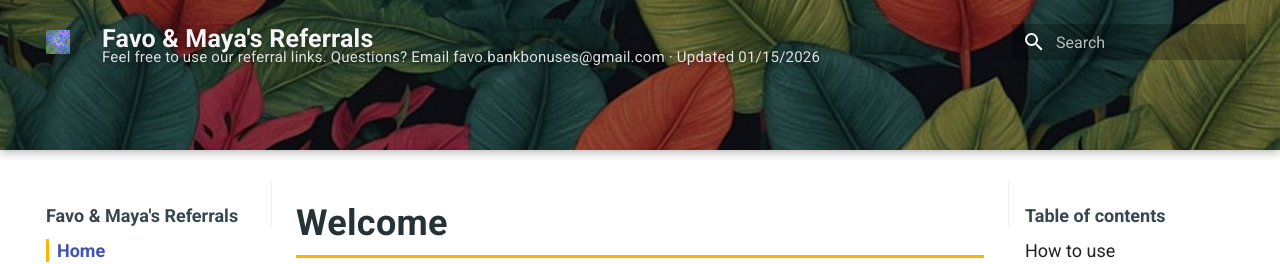
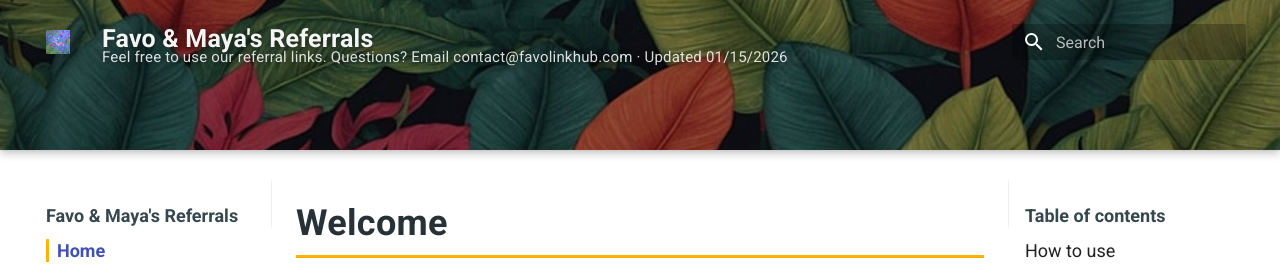
Before and after one commit to whispersofzephyr/favolinkhub-site, an MkDocs documentation site: the page built from docs/index.md, in a window 1280 px wide. Shown: the top 264 px of the page. Built offline with MkDocs 1.6.1 and Material for MkDocs 9.7.7, drawn with Linux system fonts in a browser that asks for light colours.

Commit message:
Update extra.css

```diff
--- a/docs/stylesheets/extra.css
+++ b/docs/stylesheets/extra.css
@@ -208,7 +208,7 @@
 
 /* 副标题（你的那段话） */
 .md-header__title::after {
-  content: "Feel free to use our referral links. Questions? Email favo.bankbonuses@gmail.com · Updated 01/15/2026";
+  content: "Feel free to use our referral links. Questions? Email contact@favolinkhub.com · Updated 01/15/2026";
   font-size: 0.75rem;
   font-weight: 400;
   margin-top: 4px;
```
